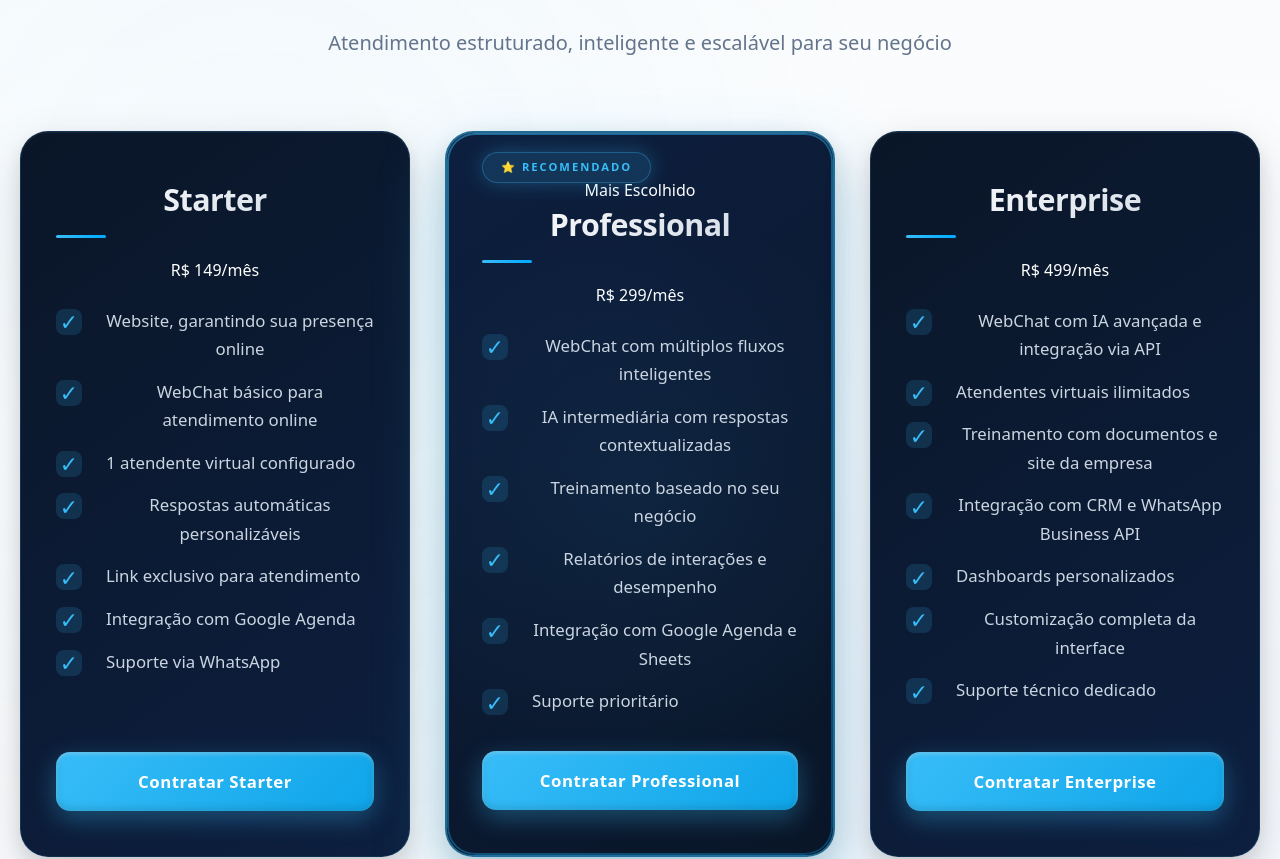
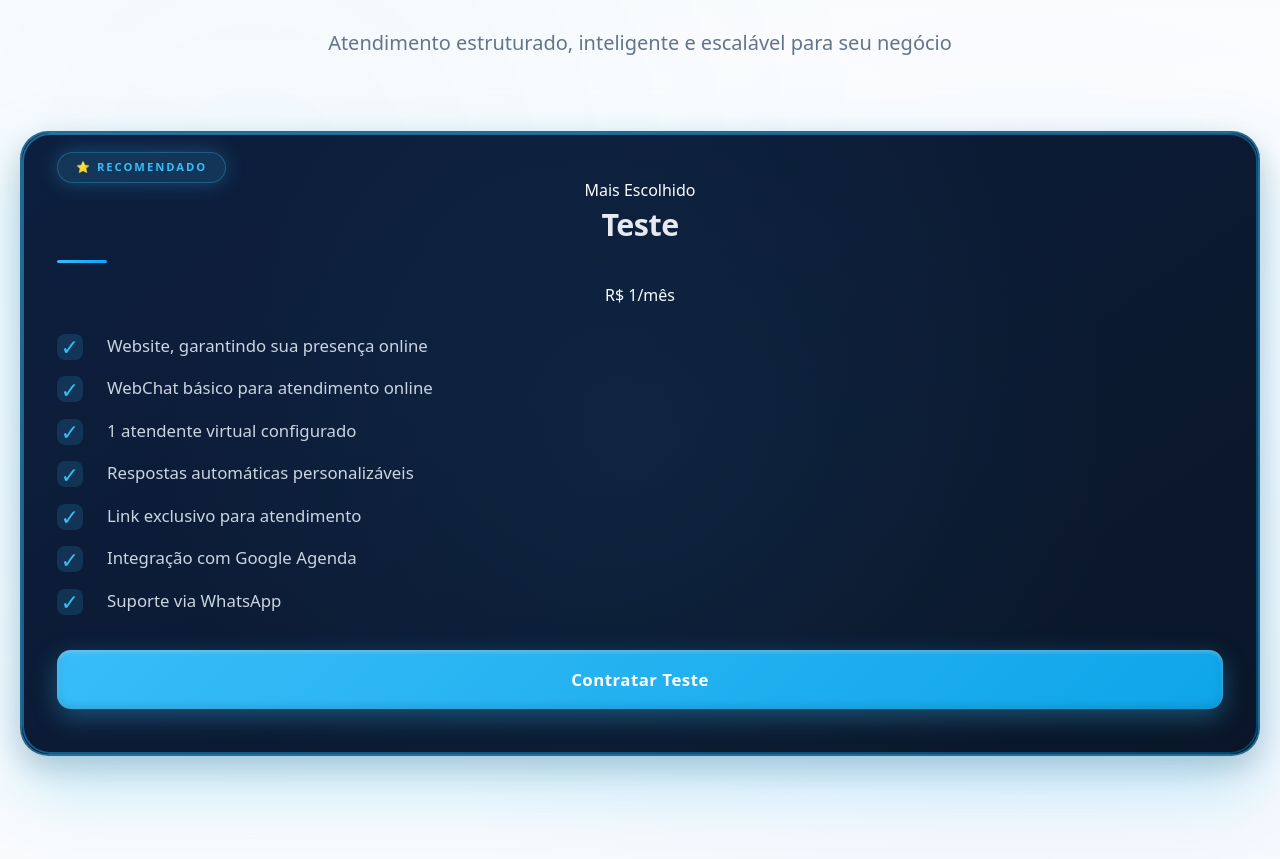
Before and after one commit to OcimarPrado/Frontend-ProjetoA, a React (Vite) app: page / in a window 1280 px wide. Shown: the part 3423-4282 px from the top of the page. Built offline with nearby package versions, Linux system fonts and the light colour scheme.

Commit message:
teste de uso do webhook MP

```diff
--- a/src/components/Planos.tsx
+++ b/src/components/Planos.tsx
@@ -12,6 +12,20 @@ interface Plano {
 
 const planos: Plano[] = [
   {
+    nome: "Teste",
+    valor: 1,
+    descricao: [
+      "Website, garantindo sua presença online",
+      "WebChat básico para atendimento online",
+      "1 atendente virtual configurado",
+      "Respostas automáticas personalizáveis",
+      "Link exclusivo para atendimento",
+      "Integração com Google Agenda",
+      "Suporte via WhatsApp",
+    ],
+    destaque: true,
+  },
+  /*{
     nome: "Starter",
     valor: 149,
     descricao: [
@@ -51,7 +65,7 @@ const planos: Plano[] = [
       "Suporte técnico dedicado",
     ],
     destaque: false,
-  },
+  },*/
 ];
 
 const Planos: React.FC = () => {
```
